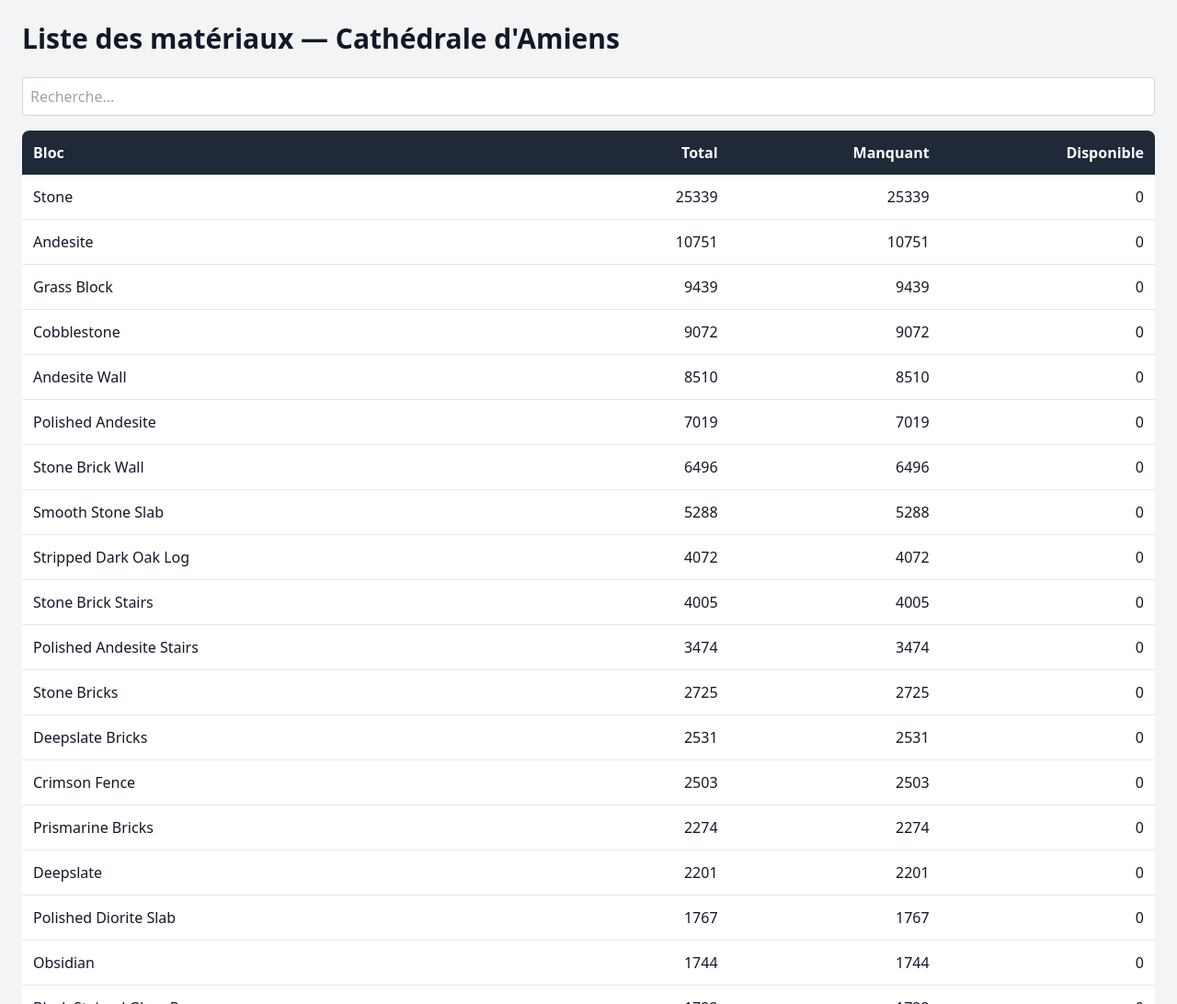
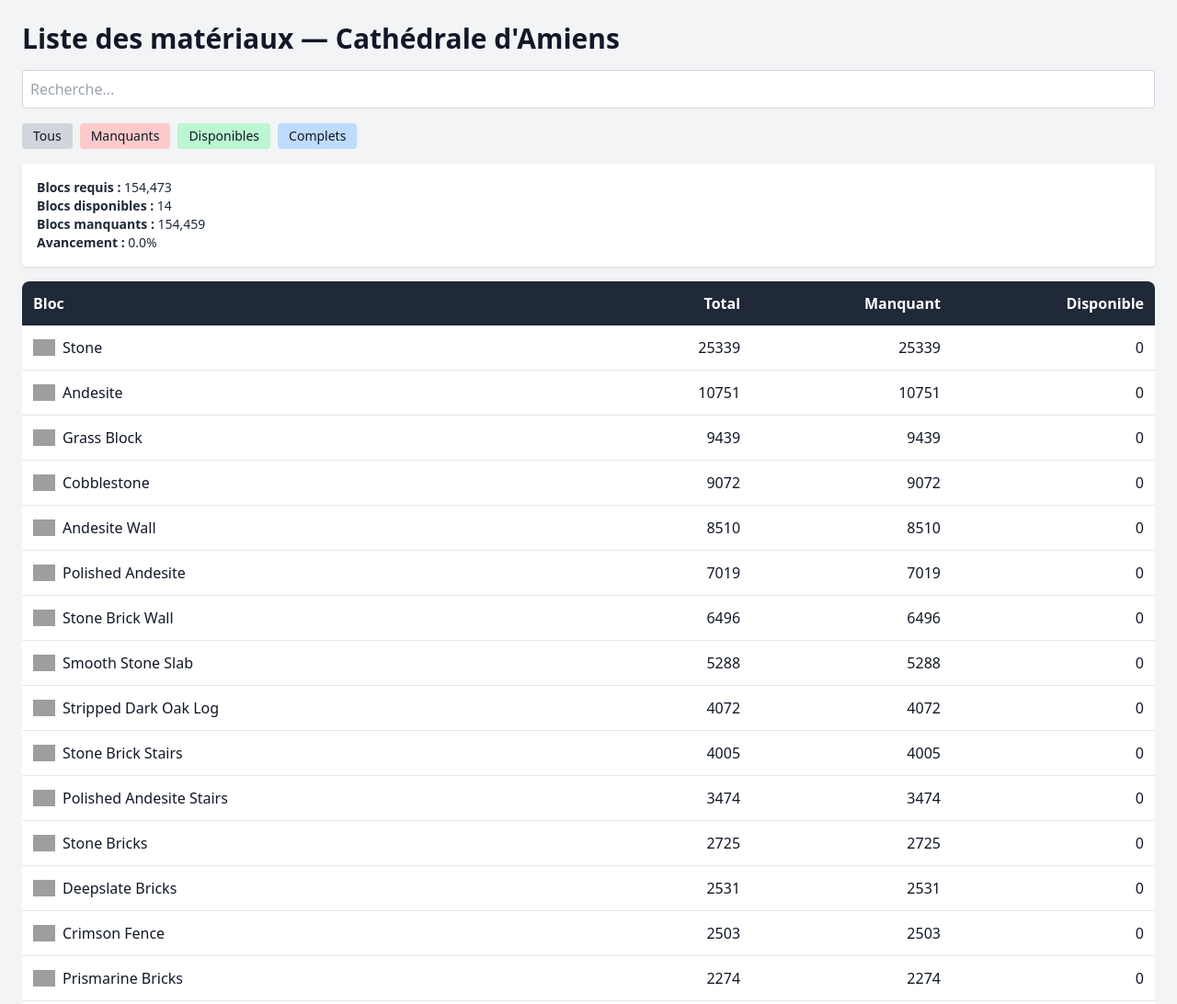
Before and after one commit to TornadeTornade/material-list, a plain HTML site: page index.html in a window 1280 px wide. Shown: the top 1092 px of the page at 92% size. Drawn offline with nearby package versions, Linux system fonts and the light colour scheme; grey boxes are pictures that could not be loaded.

Commit message:
Add files via upload

```diff
--- a/index.html
+++ b/index.html
@@ -5,12 +5,31 @@
   <meta name="viewport" content="width=device-width, initial-scale=1.0">
   <title>Matériaux - Cathédrale d'Amiens</title>
   <script src="https://cdn.tailwindcss.com"></script>
+  <style>
+    .block-icon {
+      width: 24px;
+      height: 24px;
+      object-fit: contain;
+      margin-right: 0.5rem;
+    }
+  </style>
 </head>
 <body class="bg-gray-100 text-gray-900 p-6">
   <div class="max-w-7xl mx-auto">
-    <h1 class="text-3xl font-bold mb-6">Liste des matériaux — Cathédrale d'Amiens</h1>
+    <h1 class="text-3xl font-bold mb-4">Liste des matériaux — Cathédrale d'Amiens</h1>
 
     <input type="text" id="searchInput" placeholder="Recherche..." class="mb-4 p-2 border border-gray-300 rounded w-full">
+
+    <div class="flex gap-2 mb-4">
+      <button onclick="applyFilter('all')" class="filter-btn bg-gray-300 hover:bg-gray-400 text-sm px-3 py-1 rounded">Tous</button>
+      <button onclick="applyFilter('missing')" class="filter-btn bg-red-200 hover:bg-red-300 text-sm px-3 py-1 rounded">Manquants</button>
+      <button onclick="applyFilter('available')" class="filter-btn bg-green-200 hover:bg-green-300 text-sm px-3 py-1 rounded">Disponibles</button>
+      <button onclick="applyFilter('complete')" class="filter-btn bg-blue-200 hover:bg-blue-300 text-sm px-3 py-1 rounded">Complets</button>
+    </div>
+
+    <div id="stats" class="mb-4 p-4 bg-white rounded shadow text-sm text-gray-800">
+      <!-- Statistiques insérées dynamiquement -->
+    </div>
 
     <div class="overflow-x-auto">
       <table class="min-w-full bg-white shadow-md rounded-lg overflow-hidden">
@@ -31,31 +50,79 @@
 
   <script>
     let data = [];
+    let filteredData = [];
     let currentSortCol = null;
     let currentSortAsc = true;
+    let currentFilter = 'all';
 
     const tableBody = document.getElementById('materialsTable');
     const searchInput = document.getElementById('searchInput');
+    const statsContainer = document.getElementById('stats');
 
-    function renderTable(filteredData) {
+    function getIconURL(blockName) {
+      const formatted = blockName.toLowerCase().replace(/ /g, '_').replace(/[^a-z0-9_]/g, '');
+      return `https://minecraft.wiki/images/${formatted}.png`;
+    }
+
+    function renderStats(rows) {
+      const totalBlocks = rows.reduce((sum, r) => sum + r.total, 0);
+      const totalAvailable = rows.reduce((sum, r) => sum + r.available, 0);
+      const totalMissing = totalBlocks - totalAvailable;
+      const percentDone = totalBlocks ? ((totalAvailable / totalBlocks) * 100).toFixed(1) : 0;
+      statsContainer.innerHTML = `
+        <div><strong>Blocs requis :</strong> ${totalBlocks.toLocaleString()}</div>
+        <div><strong>Blocs disponibles :</strong> ${totalAvailable.toLocaleString()}</div>
+        <div><strong>Blocs manquants :</strong> ${totalMissing.toLocaleString()}</div>
+        <div><strong>Avancement :</strong> ${percentDone}%</div>
+      `;
+    }
+
+    function renderTable(rows) {
       tableBody.innerHTML = '';
-      filteredData.forEach(row => {
+      rows.forEach(row => {
+        const iconUrl = getIconURL(row.item);
         tableBody.innerHTML += `
           <tr class="border-b hover:bg-gray-100">
-            <td class="p-3">${row.item}</td>
+            <td class="p-3 flex items-center">
+              <img src="${iconUrl}" alt="${row.item}" class="block-icon" onerror="this.style.display='none'">
+              ${row.item}
+            </td>
             <td class="p-3 text-right">${row.total}</td>
             <td class="p-3 text-right">${row.missing}</td>
             <td class="p-3 text-right">${row.available}</td>
           </tr>
         `;
       });
+      renderStats(rows);
+    }
+
+    function applyFilter(type) {
+      currentFilter = type;
+      updateFilteredData();
+    }
+
+    function updateFilteredData() {
+      const query = searchInput.value.toLowerCase();
+      filteredData = data.filter(row => {
+        const matchesSearch = row.item.toLowerCase().includes(query);
+        let matchesFilter = true;
+        if (currentFilter === 'missing') {
+          matchesFilter = row.available === 0;
+        } else if (currentFilter === 'available') {
+          matchesFilter = row.available > 0 && row.available < row.total;
+        } else if (currentFilter === 'complete') {
+          matchesFilter = row.available >= row.total;
+        }
+        return matchesSearch && matchesFilter;
+      });
+      renderTable(filteredData);
     }
 
     function sortTable(colIndex) {
       const key = ["item", "total", "missing", "available"][colIndex];
       currentSortAsc = currentSortCol === colIndex ? !currentSortAsc : true;
       currentSortCol = colIndex;
-      const sorted = [...data].sort((a, b) => {
+      const sorted = [...filteredData].sort((a, b) => {
         if (typeof a[key] === "string") {
           return currentSortAsc ? a[key].localeCompare(b[key]) : b[key].localeCompare(a[key]);
         } else {
@@ -65,17 +132,13 @@
       renderTable(sorted);
     }
 
-    searchInput.addEventListener("input", () => {
-      const q = searchInput.value.toLowerCase();
-      const filtered = data.filter(row => row.item.toLowerCase().includes(q));
-      renderTable(filtered);
-    });
+    searchInput.addEventListener("input", updateFilteredData);
 
     fetch('./material_list_cathédrale_Amiens.json')
       .then(response => response.json())
       .then(json => {
         data = json;
-        renderTable(data);
+        updateFilteredData();
       })
       .catch(error => {
         console.error("Erreur de chargement du fichier JSON :", error);
```
